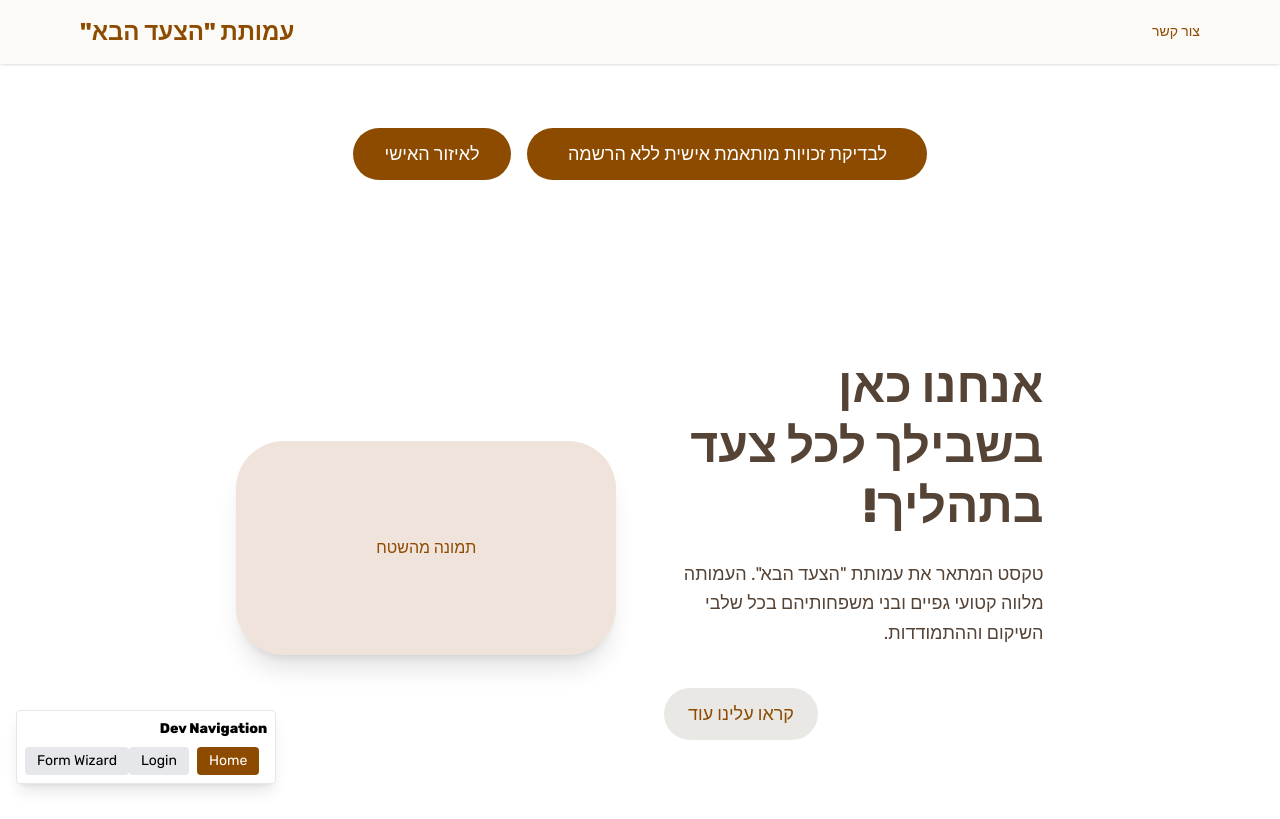
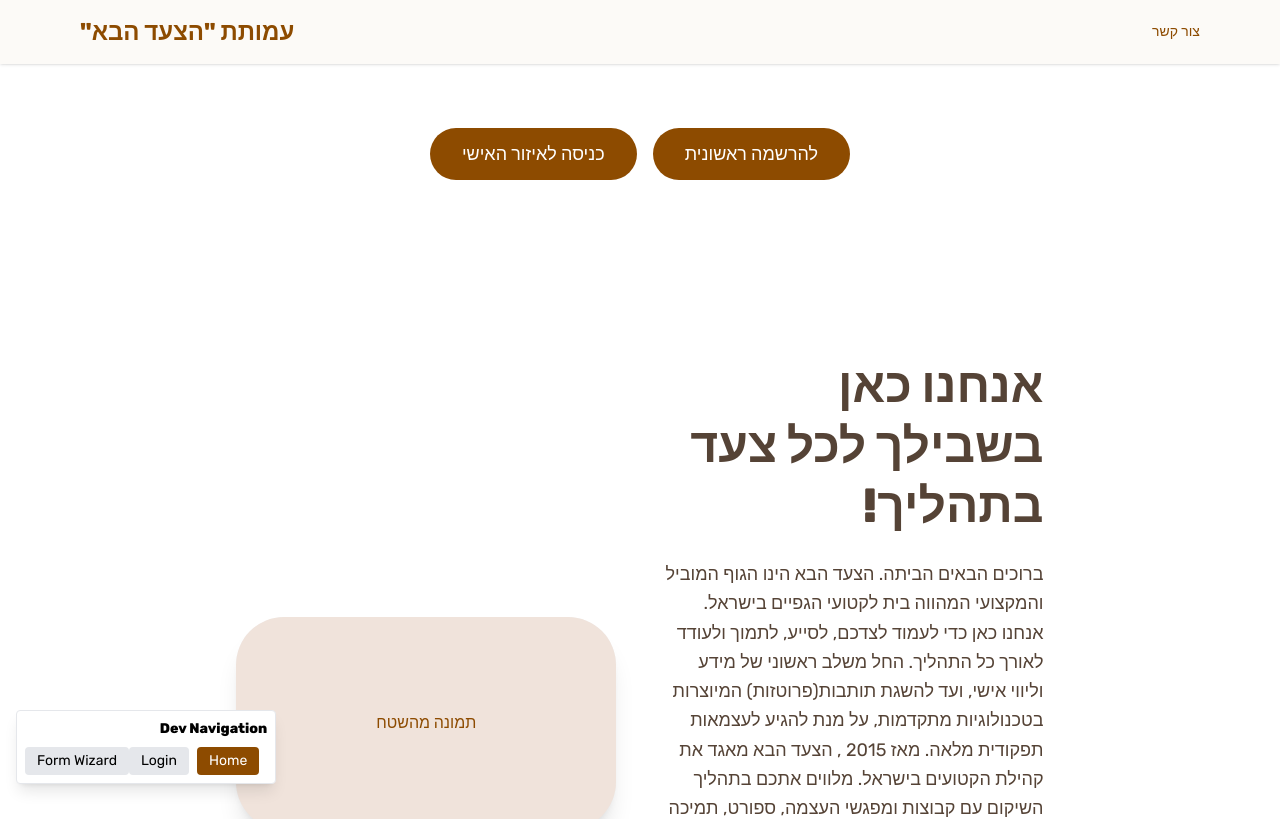
Before and after one commit to yiahaya/HackathonHashlama, a React (Vite) app in the folder Frontend/: page / in a window 1280 px wide. Shown: the top 819 px of the page. Built offline with nearby package versions, Linux system fonts and the light colour scheme.

Commit message:
minor text change

```diff
--- a/Frontend/src/components/HeroSection.tsx
+++ b/Frontend/src/components/HeroSection.tsx
@@ -3,14 +3,15 @@ import { Button } from './Button';
 
 export const HeroSection: React.FC = () => {
   return (
-    <section className="pt-32 pb-16 px-6 lg:px-20 max-w-7xl mx-auto flex flex-col-reverse lg:flex-row items-center gap-12">
+    <section className="pt-32 pb-16 px-6 lg:px-20 mx-auto flex flex-col-reverse lg:flex-row items-center gap-12">
       {/* Content */}
       <div className="flex-1 flex flex-col items-end text-right gap-6">
         <h2 className="text-4xl lg:text-5xl font-bold text-brand-textDark leading-tight">
           אנחנו כאן בשבילך לכל צעד בתהליך!
         </h2>
         <p className="text-lg text-brand-textDark leading-relaxed max-w-lg">
-          טקסט המתאר את עמותת "הצעד הבא". העמותה מלווה קטועי גפיים ובני משפחותיהם בכל שלבי השיקום וההתמודדות.
+         ברוכים הבאים הביתה. הצעד הבא הינו הגוף המוביל והמקצועי המהווה בית לקטועי הגפיים בישראל. אנחנו כאן כדי לעמוד לצדכם, לסייע, לתמוך ולעודד לאורך כל התהליך. החל משלב ראשוני של מידע וליווי אישי, ועד להשגת תותבות(פרוטזות) המיוצרות בטכנולוגיות מתקדמות, על מנת להגיע לעצמאות תפקודית מלאה.
+מאז 2015 , הצעד הבא מאגד את קהילת הקטועים בישראל. מלווים אתכם בתהליך השיקום עם קבוצות ומפגשי העצמה, ספורט, תמיכה וליווי, לצד מתן דגש ומאמצים רבים כדי לשנות את גישת הרשויות בישראל לצרכיהם של הקטועים. יחד נעשה צעדים קטנים וגדולים כדי להגיע למצב בו תוכלו להגיע לחיי איכות גבוהים עם מירב היכולות הפיזיות ורמת תפקוד מקסימלית בסטנדרטים של המדינות המתקדמות בעולם.
         </p>
 
         <div className="mt-4">
--- a/Frontend/src/pages/Home.tsx
+++ b/Frontend/src/pages/Home.tsx
@@ -18,13 +18,17 @@ export const Home: React.FC<HomeProps> = ({ onNavigate }) => {
           <div className="flex flex-wrap justify-center gap-4 w-full md:w-auto">
             <Button
               variant="primary"
-              className="!px-8 md:min-w-[400px]"
+              className="!px-8"
               onClick={() => onNavigate && onNavigate('form')}
             >
-              לבדיקת זכויות מותאמת אישית ללא הרשמה
+               להרשמה ראשונית
             </Button>
-            <Button variant="primary" className="!px-8">
-              לאיזור האישי
+            <Button
+              variant="primary"
+              className="!px-8"
+              onClick={() => onNavigate && onNavigate('login')}
+            >
+              כניסה לאיזור האישי
             </Button>
           </div>
         </section>
```
